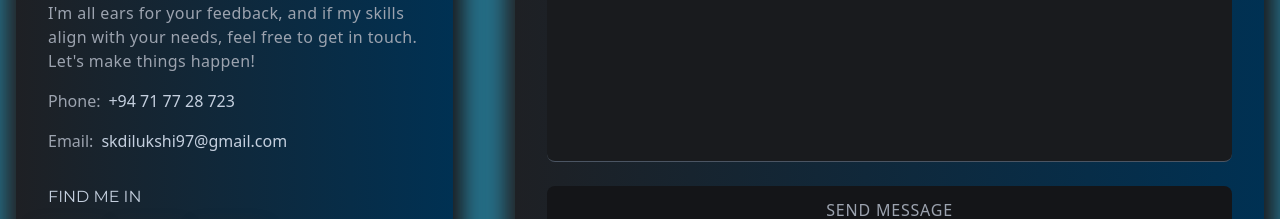
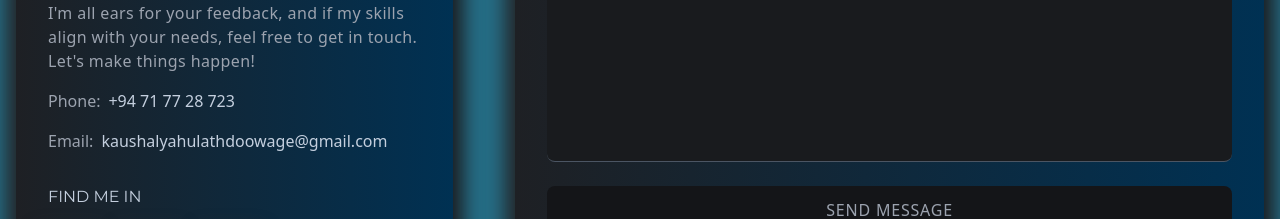
Before and after one commit to kaush997/My-Portfolio-Website, a React (Create React App) app: page / in a window 1280 px wide. Shown: the part 6780-6999 px from the top of the page. Built offline with nearby package versions, Linux system fonts and the light colour scheme.

Commit message:
commit changes

```diff
--- a/src/components/contact/ContactLeft.js
+++ b/src/components/contact/ContactLeft.js
@@ -22,7 +22,7 @@ const ContactLeft = () => {
           Phone: <span className="text-lightText">+94 71 77 28 723 </span>
         </p>
         <p className="text-base text-gray-400 flex items-center gap-2">
-          Email: <span className="text-lightText">skdilukshi97@gmail.com</span>
+          Email: <span className="text-lightText">kaushalyahulathdoowage@gmail.com</span>
         </p>
       </div>
       <div className="flex flex-col gap-4">
```
